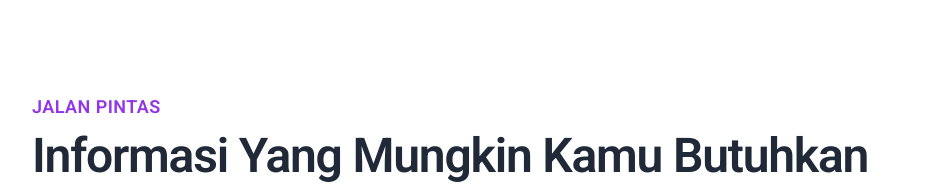
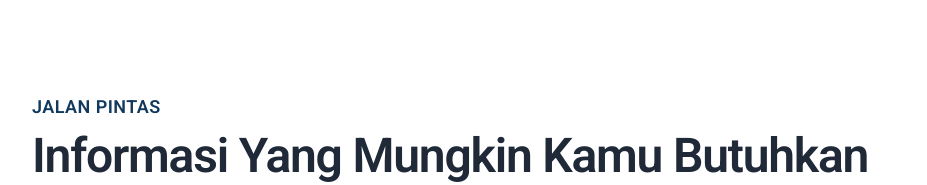
Before and after one commit to arisan-security/arisan-security-landing, a Next.js app: page / in a window 1280 px wide. Shown: the part 865-1050 px from the top of the page, without its empty margins (176-1103 px from the left). Built offline with nearby package versions, Linux system fonts and the light colour scheme; no server answers.

Commit message:
fix: change hero theme

```diff
--- a/src/components/pages/home-page/shortcut.js
+++ b/src/components/pages/home-page/shortcut.js
@@ -8,7 +8,7 @@ export default function Shortcut() {
     return (
         <section className="min-h-screen py-24 md:px-52 px-12 snap-start">
             <div className="" data-aos={"fade-up"} data-aos-offset={"10"}>
-                <h2 className="sm:text-lg sm:leading-snug font-semibold tracking-wide uppercase text-purple-600 mb-3">Jalan Pintas</h2>
+                <h2 className="sm:text-lg sm:leading-snug font-semibold tracking-wide uppercase text-dark-blue mb-3">Jalan Pintas</h2>
                 <p className="text-4xl lg:text-5xl leading-none font-bold text-gray-800 tracking-tight mb-8">Informasi Yang Mungkin Kamu Butuhkan</p>
             </div>
             <div className="grid grid-cols-1 md:grid-cols-2 lg:grid-cols-3 mt-56 h-full gap-8 gap-y-32 md:gap-y-24">
--- a/src/pages/index.tsx
+++ b/src/pages/index.tsx
@@ -89,8 +89,15 @@ const collaborators = [
   },
 ];
 
+import React, { useEffect } from 'react';
 
 export default function Home() {
+  useEffect(() => {
+    // Fetch data here
+    const result = fetch('https://jsonplaceholder.typicode.com/posts')
+    console.log(result)
+  }, []);
+
   return (
     <Page
       title={"Arisan Security"}
@@ -99,11 +106,11 @@ export default function Home() {
       <Hero />
       <Shortcut />
       <Progress />
-        {/*/!* <Projects /> *!/*/}
-        <Blog posts={posts}/>
+      {/* <Projects /> */}
+      <Blog posts={posts} />
       <Activity />
-        <Collaborator settings={collabSlideSettings} collaborators={collaborators}/>
+      <Collaborator settings={collabSlideSettings} collaborators={collaborators} />
       <Cta />
     </Page>
-  )
+  );
 }
```
Lines whose indentation alone changed are shown as unchanged.
